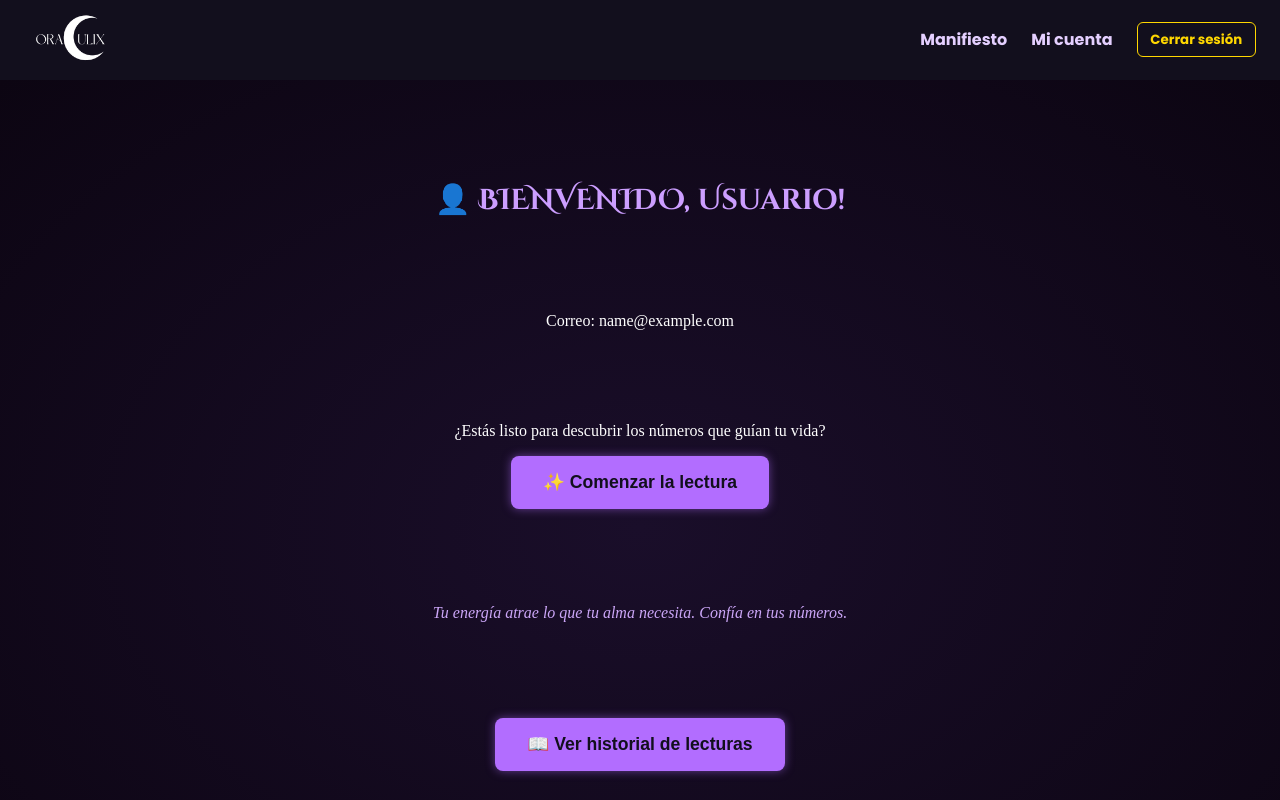
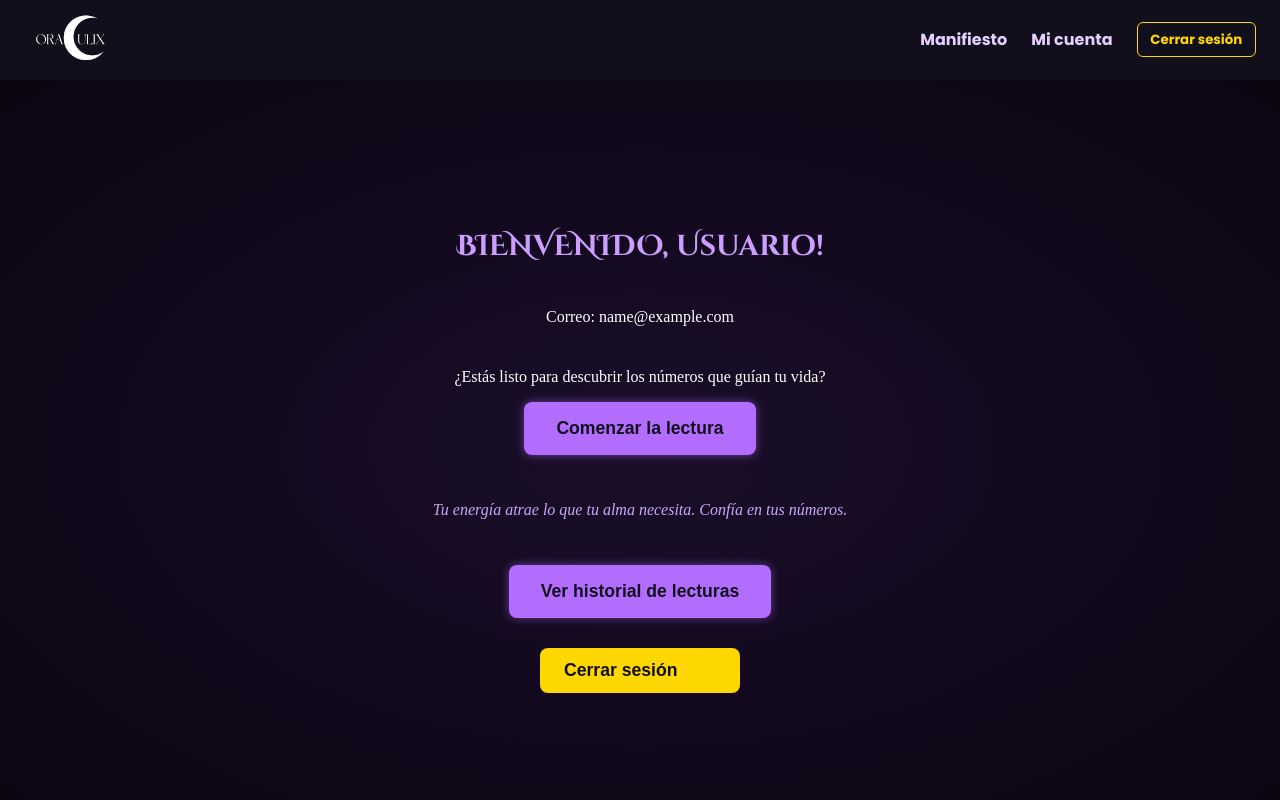
Before and after one commit to HectorAmpuero/oraculix-frontend, a React (Vite) app: page /cuenta in a window 1280 px wide. Shown: the top 800 px of the page. Built offline with nearby package versions, Linux system fonts and the light colour scheme; no server answers; sample sign-in values are in the browser's storage.

Commit message:
cambios css 2

```diff
--- a/src/assets/styles.css
+++ b/src/assets/styles.css
@@ -1032,7 +1032,7 @@ body {
   justify-content: center;
   padding: 2rem 1rem;
   background: radial-gradient(ellipse at center, #1a0e2a 0%, #0c0512 100%);
-  min-height: 100vh;
+  min-height: 80vh;
   color: #fff;
 }
 
@@ -1086,17 +1086,21 @@ body {
 
 /* Botón cerrar sesión (secundario) */
 .logout {
-  background: transparent;
-  color: #ff6666;
-  border: 1px solid #ff6666;
+  background: var(--accent-color);
+  color: var(--secondary-bg);
   box-shadow: none;
   padding: 0.5rem 1rem;
   border-radius: 8px;
   width: 90%;
-  max-width: 300px;
+  max-width: 200px;
   margin: 0.5rem auto 0;
   font-size: 0.875rem;
   cursor: pointer;
+}
+
+.logout:hover {
+  background: var(--text-dark);
+  color: var(--secondary-bg);
 }
 
 /* ================ DESKTOP (≥800px) ================ */
@@ -1104,8 +1108,9 @@ body {
   /* 1) Layout en fila y más espacio interior */
   .cuenta-container {
     flex-direction: column;
-    justify-content: space-around;
+    justify-content: center;
     padding: 3rem 2rem;
+    gap: 10px;
   }
 
   /* 2) Título más grande */
--- a/src/pages/Cuenta.jsx
+++ b/src/pages/Cuenta.jsx
@@ -44,13 +44,13 @@ const Cuenta = () => {
 
   return (
     <div className="cuenta-container">
-      <h2 className="titulo-cuenta">👤 BIENVENIDO, {usuario.nombre?.toUpperCase() || "Usuario"}!</h2>
+      <h2 className="titulo-cuenta">BIENVENIDO, {usuario.nombre?.toUpperCase() || "Usuario"}!</h2>
       <p> Correo: {usuario.email}</p>
 
       <div className="marco-bienvenida">
         <p>¿Estás listo para descubrir los números que guían tu vida?</p>
         <button className="btn" onClick={() => navigate("/formulario")}>
-          ✨ Comenzar la lectura
+        Comenzar la lectura
         </button>
       </div>
 
@@ -59,11 +59,11 @@ const Cuenta = () => {
       </p>
 
       <button className="btn" onClick={() => navigate("/historial")}>
-        📖 Ver historial de lecturas
+        Ver historial de lecturas
       </button>
 
       <button className="btn logout" onClick={handleLogout}>
-        🔒 Cerrar sesión
+        Cerrar sesión
       </button>
     </div>
   );
```
